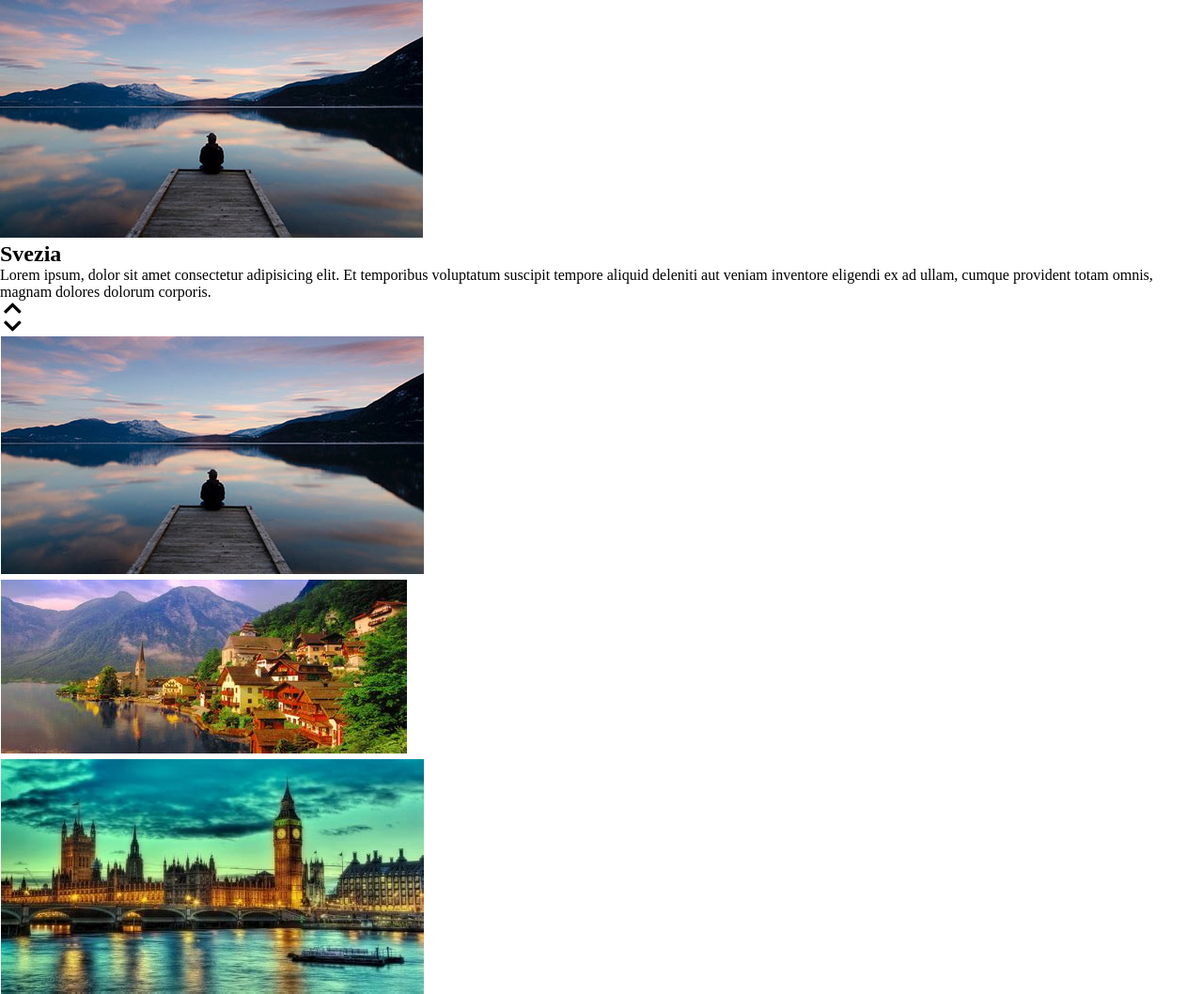
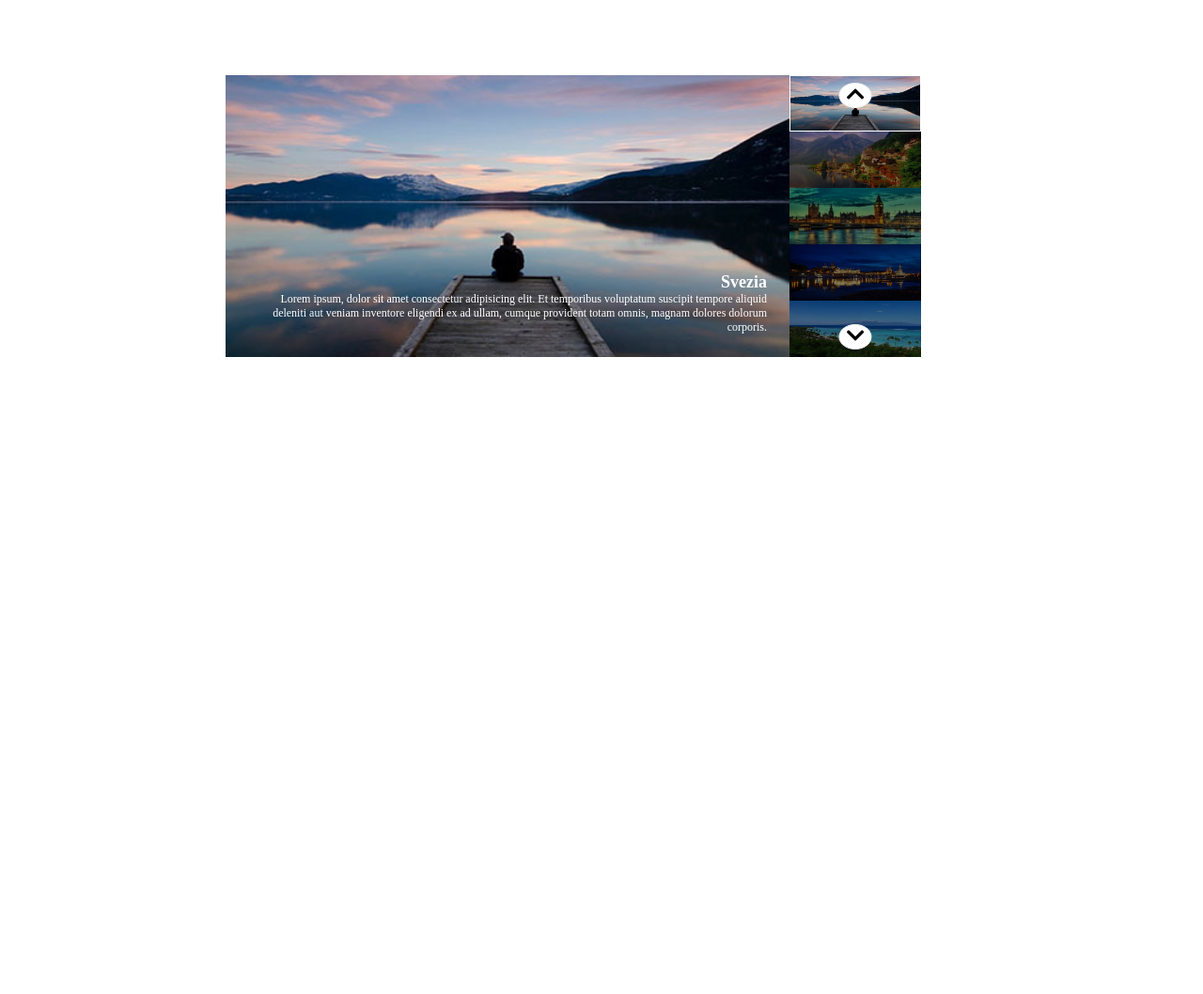
Before and after one commit to lucamagenes/vue-slider, a plain HTML site: page index.html in a window 1280 px wide. Shown: the top 1058 px of the page at 94% size. After the commit the page ends 800 px from the top, so only its background shows below. Drawn offline with nearby package versions, Linux system fonts and the light colour scheme.

Commit message:
aggiunta classe active dinamica al click di slideUp e slideDown agginto stile al css

```diff
--- a/assets/css/style.css
+++ b/assets/css/style.css
@@ -4,11 +4,75 @@
     box-sizing: border-box;
 }
 
+.container {
+    width: 80%;
+    max-width: 800px;
+    height: 300px;
+    margin: 5rem auto;
+    display: flex;
+}
+
+.preview {
+    width: 75%;
+    height: 100%;
+    position: relative;
+}
+
+.preview img {
+    width: 100%;
+    height: 100%;
+}
+
+.preview .text {
+    text-align: right;
+    font-size: 12px;
+    padding: 1.5rem;
+    color: white;
+    position: absolute;
+    bottom: 0;
+    right: 0;
+}
+
+.thumbs {
+    position: relative;
+    height: 100%;
+}
+
+.btn {
+    cursor: pointer;
+    position: absolute;
+    border-radius: 50%;
+    padding: 0.2rem;
+    background-color: white;
+    border: 1px solid rgb(239, 239, 239);
+    z-index: 99;
+}
+
+.btn_up {
+    top: 0;
+    left: 50%;
+    transform: translateX(-50%);
+    margin-top: 0.5rem;
+}
+
+.btn_down {
+    bottom: 0;
+    left: 50%;
+    transform: translateX(-50%);
+    margin-bottom: 0.5rem;
+}
+
 .thumb {
     filter: brightness(0.5);
+    height: calc(100% / 5);
 }
 
 .thumb.active {
     filter: brightness(1);
     border: 1.5px solid white;
 }
+
+.thumb img {
+    width: 100%;
+    height: 100%;
+}
--- a/assets/js/app.js
+++ b/assets/js/app.js
@@ -1,7 +1,7 @@
 var root = new Vue({
     el: '#root',
     data: {
-        activeClass: 'active',
+        activeClass: true,
         counter: 0,
         slides: [
             {
@@ -34,13 +34,13 @@ var root = new Vue({
     methods: {
         slideUp() {
             --this.counter;
-            if (this.counter == -1) {
-                this.counter = 4;
-            }
+            if (this.counter < 0) {
+                this.counter = this.slides.length - 1;
+            };
         },
         slideDown() {
             ++this.counter;
-            if (this.counter == 5) {
+            if (this.counter > this.slides.length - 1) {
                 this.counter = 0;
             }
         },
--- a/index.html
+++ b/index.html
@@ -20,24 +20,26 @@
                 <div class="preview">
 
                     <img :src="slides[counter].item" alt="">
+                    <div class="text">
                         <h2>{{slides[counter].title}} </h2>
                         <p>{{slides[counter].text}} </p>
+                    </div>
 
                 </div>
 
+                <div class="thumbs">
+
                     <div class="buttons">
-                    <div @click="slideUp" class="btn_up">
+                        <div @click="slideUp" class="btn btn_up">
                             <i class="fas fa-chevron-up fa-lg fa-fw"></i>
                         </div>
-                    <div @click="slideDown" class="btn_down">
+                        <div @click="slideDown" class="btn btn_down">
                             <i class="fas fa-chevron-down fa-lg fa-fw"></i>
                         </div>
                     </div>
 
-                <div class="thumbs">
-
-                    <div v-for="slide in slides" class="thumb"
-                        :class="activeClass">
+                    <div v-for="(slide, index) in slides" class="thumb"
+                        :class="index == counter ? 'active' : ''">
                         <img :src="slide.item" alt="">
                     </div>
 
```
Lines whose indentation alone changed are shown as unchanged.
